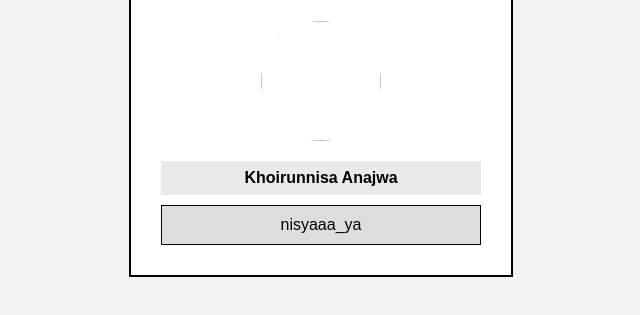
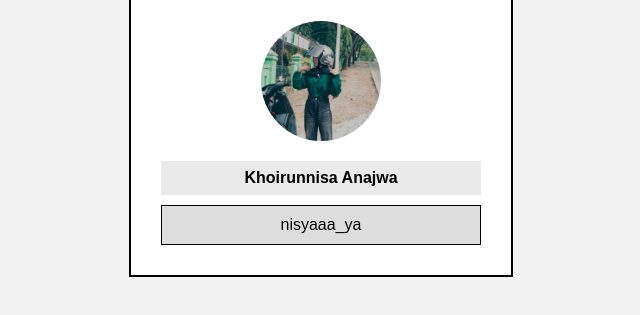
Before and after one commit to nwa679249-glitch/tugas1_front, a plain HTML site: page index.html in a window 1280 px wide. Shown: the part 277-592 px from the top of the page, without its empty margins (319-959 px from the left). Drawn offline with Linux system fonts and the light colour scheme.

Commit message:
Update index.html

```diff
--- a/index.html
+++ b/index.html
@@ -76,7 +76,7 @@
       <i class="fab fa-instagram"></i> Instagram
     </div>
 
-    <img src="img.nisa.jpeg" class="profile">
+    <img src="poto nisa.jpeg" class="profile">
 
     <div class="name">Khoirunnisa Anajwa</div>
 
```
